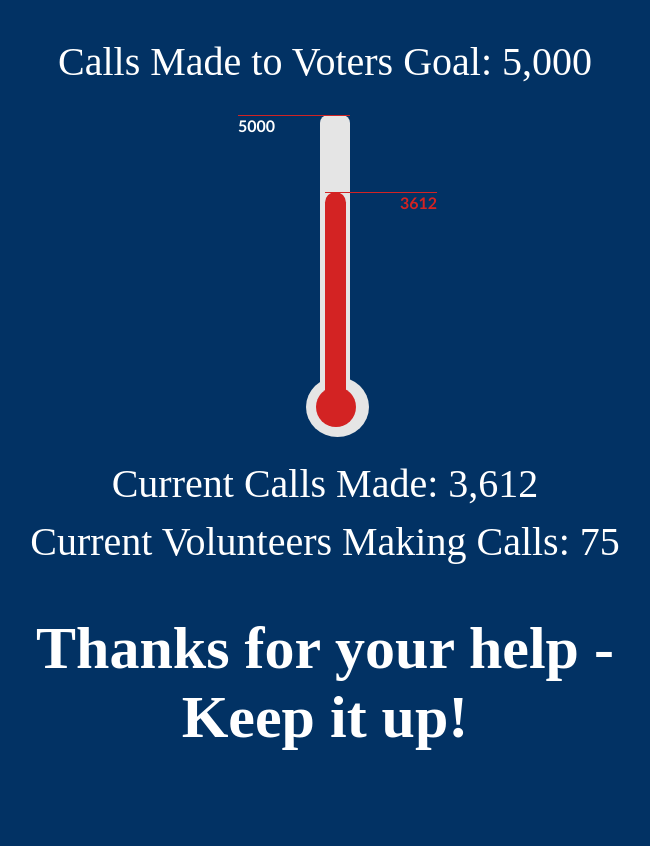
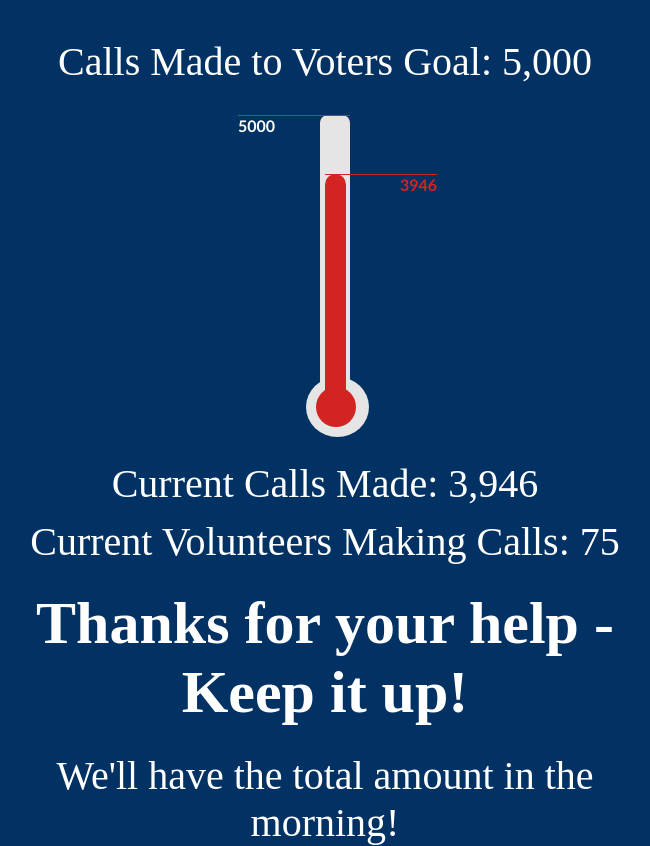
Before and after one commit to VHClarke/campaign_thermometer, a PHP site: page / in a window 1280 px wide. Shown: the part 367-1213 px from the top of the page, without its empty margins (315-965 px from the left). Before the commit the page ends 1117 px from the top, so only its background shows below. Run offline with PHP 8.4, Linux system fonts and the light colour scheme; some libraries are stand-ins or nearby versions.

Commit message:
Update the numbers 3946

```diff
--- a/index.html
+++ b/index.html
@@ -20,13 +20,13 @@
                         <div class="amount" id="goalAmount">5000</div>
                     </div>
                     <div class="progress">
-                        <div style="display: block;" class="amount" id="progessAmount">3612</div>
+                        <div style="display: block;" class="amount" id="progessAmount">3946</div>
                     </div>
     		<div class="bulb"><div class="inner-bulb"></div></div>
                 </div>
               </section>
               <section class="secThree">
-                  <span>Current Calls Made: 3,612</span>
+                  <span>Current Calls Made: 3,946</span>
               </section>
               <section class="secFour">
                 <span>Current Volunteers Making Calls: 75</span>
@@ -34,7 +34,9 @@
               <section class="secFive">
                 <h2>Thanks for your help - Keep it up!</h2>
               </section>
-            </div>
+              <section class="secFive">
+                <span>We'll have the total amount in the morning!</span>
+              </section>
             <script src="https://ajax.googleapis.com/ajax/libs/jquery/3.1.0/jquery.min.js"></script>
             <script src="main.js"></script>
   </body>
--- a/style.css
+++ b/style.css
@@ -147,6 +147,10 @@ span {
   margin-top: 13px;
 }
 
+section.secFive {
+    margin-top: -25px;
+}
+
 .pic {
  width: 50%;
  display: block;
```
